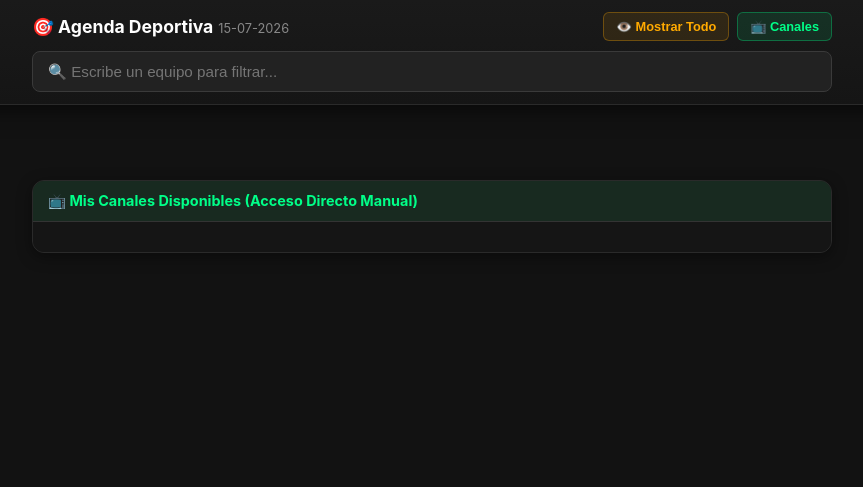
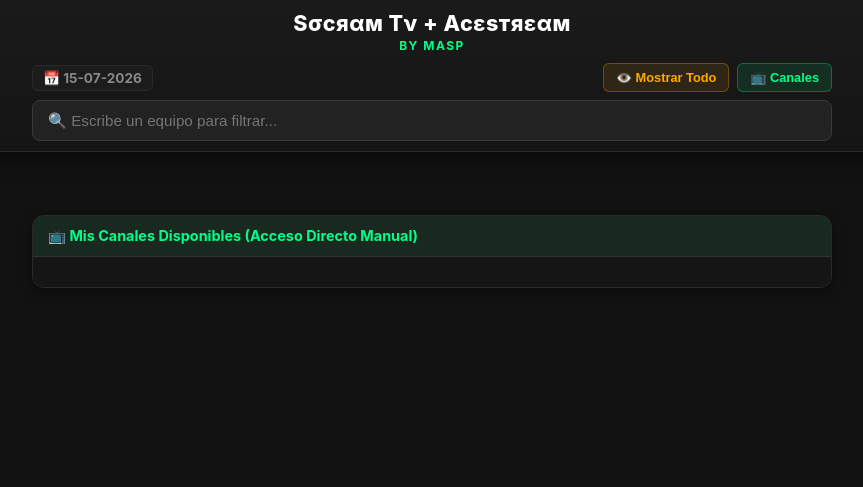
Before and after one commit to socramtv/Soccer-app, a Flask app: page / in a window 1280 px wide. Shown: the top 487 px of the page, without its empty margins (208-1071 px from the left). Run offline with Flask 3, Linux system fonts and the light colour scheme.

Commit message:
Actualizar index.html

```diff
--- a/templates/index.html
+++ b/templates/index.html
@@ -3,7 +3,7 @@
 <head>
     <meta charset="UTF-8">
     <meta name="viewport" content="width=device-width, initial-scale=1.0">
-    <title>🎯 Agenda Deportiva</title>
+    <title>🎯 Sσcяαм Tν + Acεѕтяεαм</title>
     <style>
         body {
             background-color: #121212;
@@ -11,7 +11,7 @@
             font-family: -apple-system, BlinkMacSystemFont, "Segoe UI", Roboto, Helvetica, Arial, sans-serif;
             margin: 0;
             padding: 15px;
-            padding-top: 140px;
+            padding-top: 175px; /* Ajustado para dar espacio al nuevo título centrado */
             display: flex;
             flex-direction: column;
             align-items: center;
@@ -25,14 +25,39 @@
             left: 0;
             right: 0;
             background: linear-gradient(180deg, #1a1a1a 0%, #151515 100%);
-            padding: 12px 15px;
+            padding: 10px 15px;
             box-shadow: 0 4px 20px rgba(0,0,0,0.6);
             border-bottom: 1px solid #2a2a2a;
             z-index: 1000;
             display: flex;
             flex-direction: column;
             align-items: center;
-            gap: 10px;
+            gap: 8px;
+        }
+
+        /* Bloque del Título Principal Centrado Arriba */
+        .top-bar-title-row {
+            text-align: center;
+            width: 100%;
+            margin-bottom: 2px;
+        }
+
+        .top-bar-title-row h1 {
+            font-size: 1.35rem;
+            margin: 0;
+            color: #ffffff;
+            font-weight: 800;
+            letter-spacing: 0.5px;
+        }
+
+        .top-bar-title-row .subtitle {
+            font-size: 0.75rem;
+            color: #00ff88;
+            font-weight: bold;
+            display: block;
+            margin-top: 2px;
+            letter-spacing: 1.5px;
+            text-transform: uppercase;
         }
 
         .top-bar-content {
@@ -43,17 +68,14 @@
             align-items: center;
         }
 
-        .top-bar h1 {
-            font-size: 1.1rem;
-            margin: 0;
-            color: #ffffff;
-        }
-
-        .top-bar h1 span {
+        .fecha-badge {
+            font-size: 0.85rem;
             color: #888888;
-            font-size: 0.8rem;
-            font-weight: normal;
-            margin-left: 5px;
+            font-weight: bold;
+            background-color: #1c1c1c;
+            padding: 4px 10px;
+            border-radius: 6px;
+            border: 1px solid #2a2a2a;
         }
 
         .top-actions-layout {
@@ -81,7 +103,6 @@
             border: 1px solid rgba(0, 255, 136, 0.3);
         }
 
-        /* Botón del filtro de enlaces */
         .btn-filter-links {
             background: rgba(255, 170, 0, 0.1);
             color: #ffaa00;
@@ -265,11 +286,7 @@
             box-shadow: 0 2px 5px rgba(0,0,0,0.3);
         }
 
-        .btn-canal-directo * {
-            pointer-events: none;
-        }
-
-        .btn-canal-directo:active {
+        .btn-canal-directo :active {
             transform: scale(0.95);
             background: #00ff88;
             color: #121212;
@@ -323,10 +340,15 @@
 
     <!-- Barra Superior Fija -->
     <div class="top-bar">
+        <!-- Títulos Centrados Solicitados -->
+        <div class="top-bar-title-row">
+            <h1>Sσcяαм Tν +  Acεѕтяεαм</h1>
+            <span class="subtitle">by Masp</span>
+        </div>
+
         <div class="top-bar-content">
-            <h1>🎯 Agenda Deportiva<span>{{ fecha }}</span></h1>
+            <div class="fecha-badge">📅 {{ fecha }}</div>
             <div class="top-actions-layout">
-                <!-- NUEVO: Botón Conmutador Mostrar Todo / Solo con enlace -->
                 <button id="btn-toggle-enlaces" onclick="toggleFiltroEnlaces()" class="btn-header-action btn-filter-links">👁️ Mostrar Todo</button>
                 <button onclick="bajarACanales()" class="btn-header-action btn-directo-canales">📺 Canales</button>
             </div>
@@ -338,7 +360,7 @@
 
     <div class="container">
 
-        <!-- NUEVA SECCIÓN: PINNED DE PARTIDOS DESTACADOS (SEVILLA / BETIS) -->
+        <!-- SECCIÓN DESTACADOS (SEVILLA / BETIS) -->
         {% if destacados %}
         <div class="day-section" id="seccion-destacados">
             <div class="day-header" style="background: linear-gradient(135deg, #b91c1c 0%, #7f1d1d 100%); color: #ffffff; border-left: 5px solid #ffcc00;">⭐ Partidos Destacados (Sevilla / Betis)</div>
@@ -386,7 +408,7 @@
         </div>
         {% endif %}
 
-        <!-- Bloque Principal de Partidos Comunes por Días -->
+        <!-- Bloque Principal de Partidos por Días -->
         <div id="seccion-partidos">
             {% for fecha, partidos in eventos_agrupados.items() %}
             <div class="day-section">
@@ -403,7 +425,6 @@
                         </thead>
                         <tbody>
                             {% for evento in partidos %}
-                            <!-- MEJORA: Atributo data-has-links para control en tiempo real desde JS -->
                             <tr class="fila-partido" data-has-links="{{ 'true' if evento.has_links else 'false' }}">
                                 <td class="hora">{{ evento.hora }}</td>
                                 <td>
@@ -436,7 +457,7 @@
             {% endfor %}
         </div>
 
-        <!-- SECCIÓN INFERIOR: Lista completa de canales -->
+        <!-- SECCIÓN INFERIOR -->
         <div class="competition-card" id="card-canales-sistema" style="margin-top: 40px; border-color: #2a2a2a; border-radius: 12px; border: 1px solid #2a2a2a; overflow: hidden;">
             <div class="competition-header" style="background-color: #182a20; color: #00ff88; font-weight: bold; padding: 11px 15px;">
                 📺 Mis Canales Disponibles (Acceso Directo Manual)
@@ -459,10 +480,8 @@
     </a>
 
     <script>
-        // Control de Estado Global: true significa que solo vemos eventos con streaming activo
         let ocultarSinEnlace = true;
 
-        // Función para cambiar el filtro de visualización en caliente
         function toggleFiltroEnlaces() {
             ocultarSinEnlace = !ocultarSinEnlace;
             let btn = document.getElementById('btn-toggle-enlaces');
@@ -481,10 +500,9 @@
             filtrarTodo();
         }
 
-        // Función de desplazamiento suave
         function bajarACanales() {
             const target = document.getElementById('card-canales-sistema');
-            const offset = 140;
+            const offset = 175;
             const targetPosition = target.getBoundingClientRect().top + window.pageYOffset - offset;
 
             window.scrollTo({
@@ -493,12 +511,10 @@
             });
         }
 
-        // Buscador instantáneo integrado con el filtro de enlaces activos
         function filtrarTodo() {
             let query = document.getElementById('buscador').value.toLowerCase().trim();
             let palabrasBusqueda = query.split(/\s+/).filter(p => p.length > 0);
 
-            // Filtramos todas las secciones diarias e incluyendo la de destacados
             let seccionesDias = document.querySelectorAll('.day-section');
 
             seccionesDias.forEach(seccion => {
@@ -511,10 +527,7 @@
                     let visitanteText = visitanteEl ? visitanteEl.textContent.toLowerCase() : "";
                     let partidoCompleto = localText + " " + visitanteText;
 
-                    // Condición A: Texto del buscador
                     let coincideBusqueda = palabrasBusqueda.every(palabra => partidoCompleto.includes(palabra));
-
-                    // Condición B: Filtro de enlaces disponibles
                     let tieneEnlace = fila.getAttribute('data-has-links') === 'true';
                     let coincideEnlace = !ocultarSinEnlace || tieneEnlace;
 
@@ -533,7 +546,6 @@
                 }
             });
 
-            // Filtrar los canales directos del final
             let botonesCanales = document.querySelectorAll('.grid-canales .btn-canal-directo');
             let canalesVisibles = 0;
 
@@ -557,7 +569,6 @@
             }
         }
 
-        // Aplicamos el filtro por defecto al cargar el árbol DOM
         document.addEventListener("DOMContentLoaded", function() {
             filtrarTodo();
         });
```
